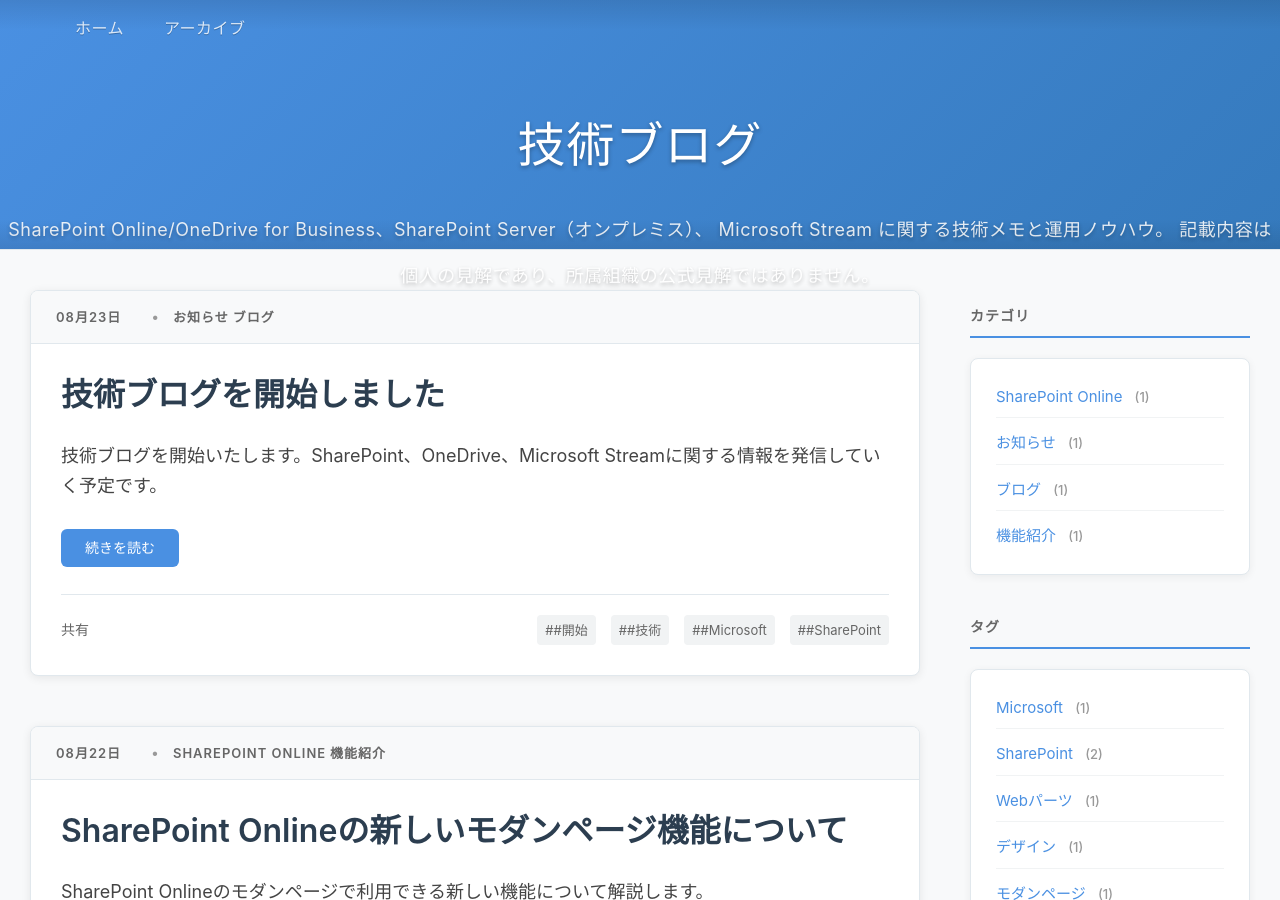
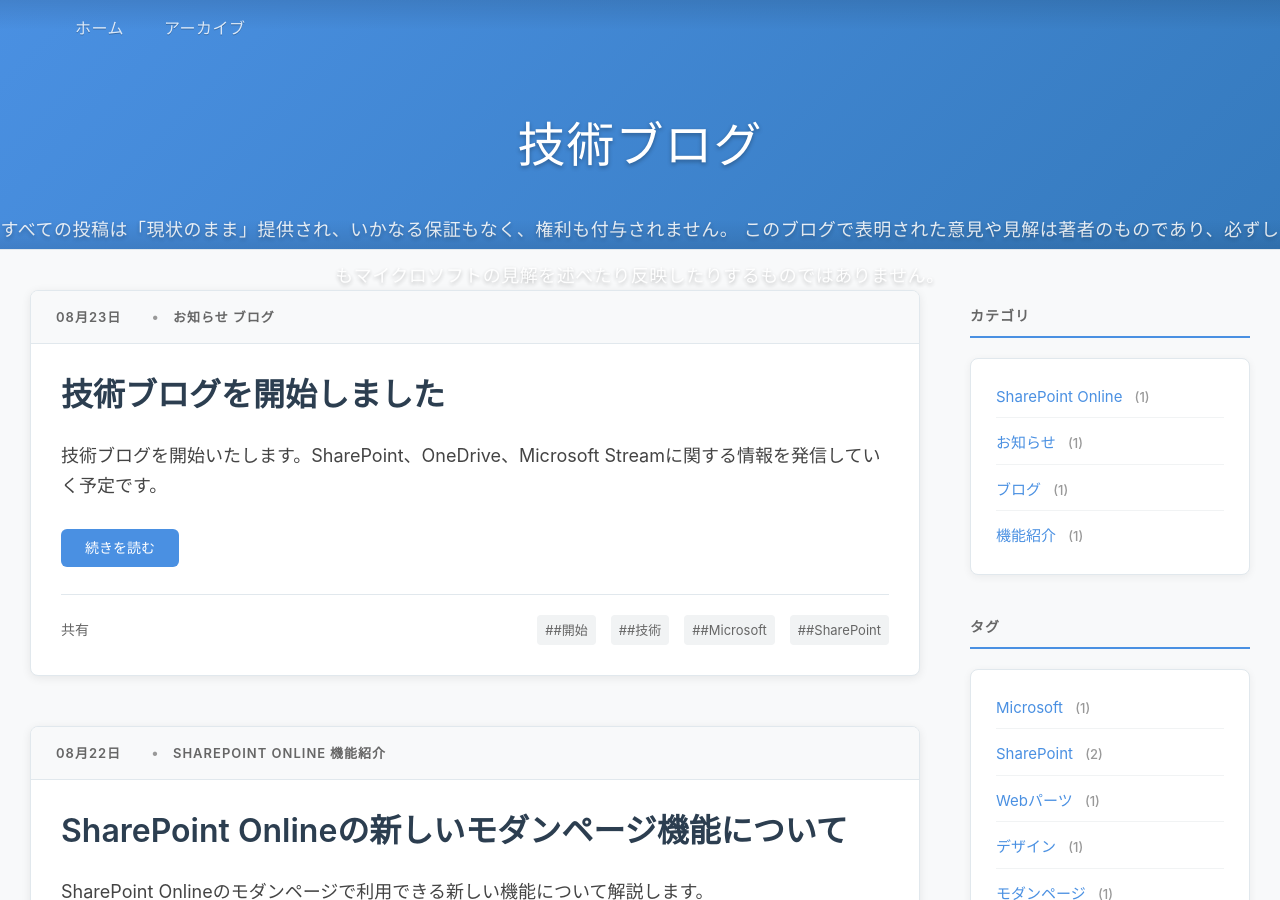
Before and after one commit to kokurata/kokurata-blog, a Jekyll site: the page built from docs/index.html, in a window 1280 px wide and 900 px high. Built offline with Jekyll 4.4.1, drawn with Linux system fonts in a browser that asks for light colours; the list of posts is cut into pages by our own code.

Commit message:
Update site description with Japanese translation of standard disclaimer - Change from specific product focus to general disclaimer format - Translate 'AS IS with no warranties and confers no rights' - Clarify that opinions are author's and not necessarily Microsoft's

```diff
--- a/docs/_config.yml
+++ b/docs/_config.yml
@@ -1,9 +1,8 @@
 title: "技術ブログ"
 email: ''
 description: >-
-  SharePoint Online/OneDrive for Business、SharePoint Server（オンプレミス）、
-  Microsoft Stream に関する技術メモと運用ノウハウ。
-  記載内容は個人の見解であり、所属組織の公式見解ではありません。
+  すべての投稿は「現状のまま」提供され、いかなる保証もなく、権利も付与されません。
+  このブログで表明された意見や見解は著者のものであり、必ずしもマイクロソフトの見解を述べたり反映したりするものではありません。
 baseurl: '/kokurata-blog'
 url: 'https://kokurata.github.io'
 theme: jekyll-theme-primer
```
